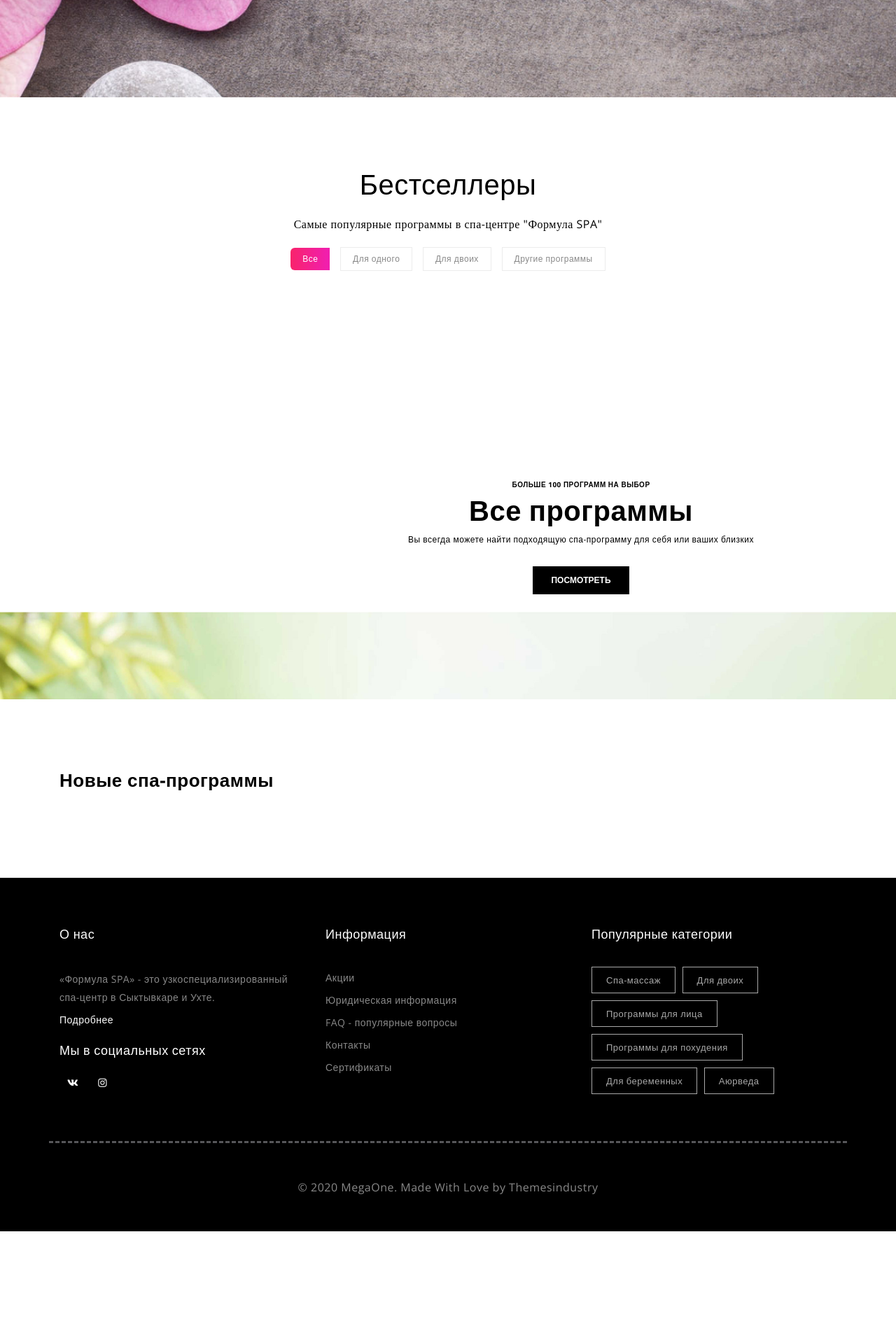
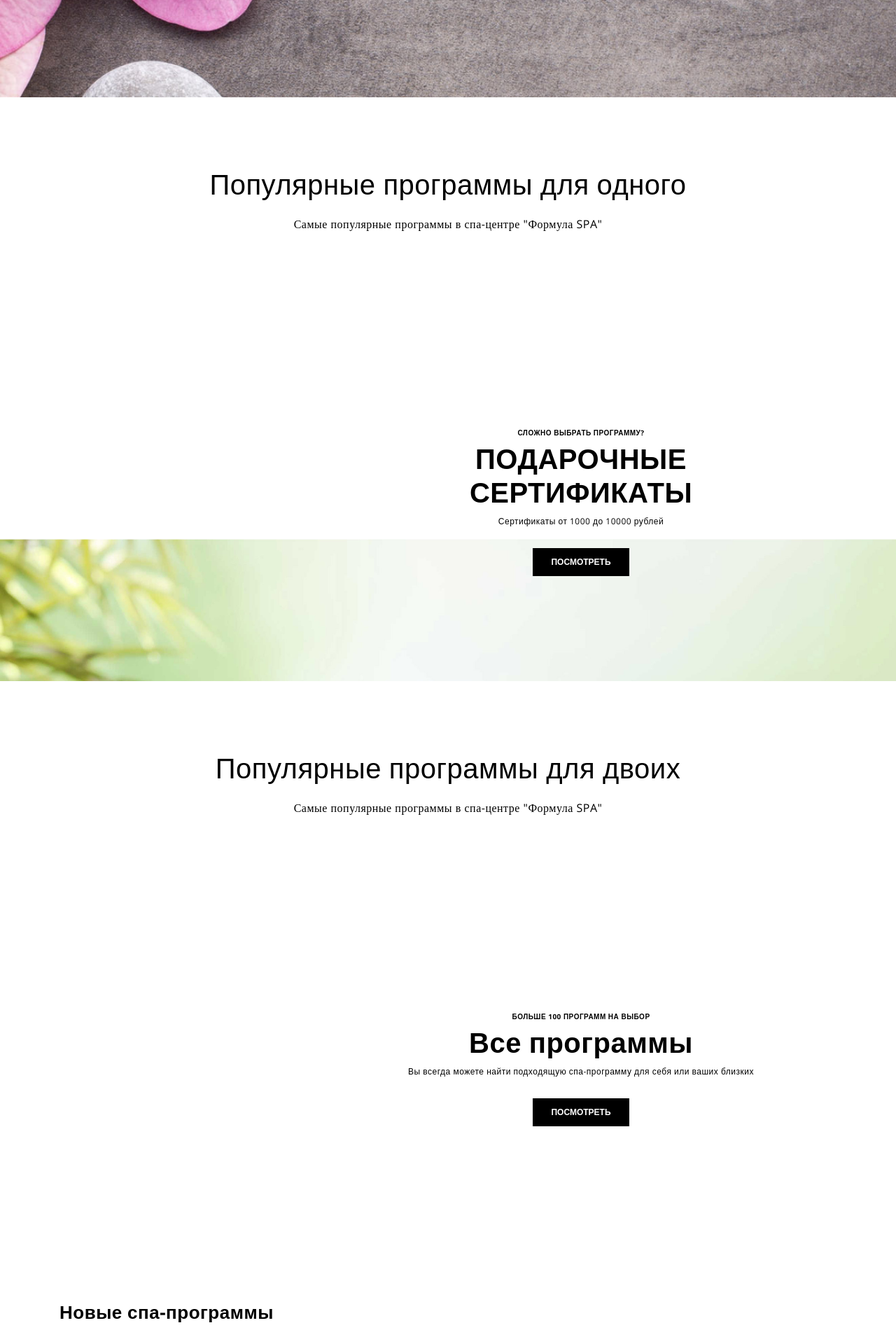
Before and after one commit to MokkoFm/formula-spa-django, a Django app: page / in a window 1280 px wide. Shown: the part 839-2759 px from the top of the page at 70% size. Before the commit the page ends 2598 px from the top, so only its background shows below. Run offline with Django 3.2, Linux system fonts and the light colour scheme; data that the repository does not hold is empty; parts of the project's set-up code (start-up, migrations or seed data) failed here and were passed over; some libraries are stand-ins or nearby versions; some web fonts are replaced.

Commit message:
change structure of main page

```diff
--- a/spaweb/templates/index.html
+++ b/spaweb/templates/index.html
@@ -436,29 +436,17 @@
             <!-- START PORTFOLIO HEADING -->
             <div class="col-12">
                 <div class="portfolioHeading text-center">
-                    <h1 class="high-lighted-heading">Бестселлеры</h1>
+                    <h1 class="high-lighted-heading">Популярные программы для одного</h1>
                     <p>Самые популярные программы в спа-центре "Формула SPA"</p>
                 </div>
             </div>
             <!-- END PORTFOLIO HEADING -->
 
-                <!-- START FILTERS -->
-            <div class="col-12">
-                <div class="clearfix d-flex justify-content-center">
-                    <div id="js-filters-blog-posts" class="cbp-l-filters-button cbp-1-filters-alignCenter">
-                        <div data-filter="*" class="cbp-filter-item-active cbp-filter-item cbp-l-filters-list-first">Все </div>
-                            <div data-filter=".single" class="cbp-filter-item">Для одного</div>
-                            <div data-filter=".couple" class="cbp-filter-item">Для двоих</div>
-                            <div data-filter=".others" class="cbp-filter-item">Другие программы</div>
-                    </div>
-                </div>
-            </div>
-                <!-- END FILTERS -->
-
                 <!-- START PORTFOLIO IMAGES -->
             <div class="col-12">
                 <div id="js-grid-blog-posts" class="cbp">
                     {% for bestseller in bestsellers %}
+                        {% if bestseller.category.topic.title == "Для одного" %}
                         <div class="cbp-item single couple others wow slideInUp">
                             <a class="portfolio-circle-cart" href="shop-cart.html">
                                 <i class="fa fa-shopping-cart"></i>
@@ -475,6 +463,7 @@
                                 </div>
                             </div>
                         </div>
+                        {% endif %}
                     {% endfor %}
                 </div>
             </div>
@@ -484,6 +473,68 @@
     </div>
 </div>
 <!-- END PORTOLIO SECTION -->
+
+<!--START BANNER SECTION-->
+<div class="banner-section parallax-slide">
+    <div class="container">
+        <div class="row">
+            <div class="col-12 col-lg-6 offset-lg-5 text-center">
+                <div class="banner-content-wrapper">
+                <span>СЛОЖНО ВЫБРАТЬ ПРОГРАММУ?</span>
+                <h1>ПОДАРОЧНЫЕ СЕРТИФИКАТЫ</h1>
+                <p>Сертификаты от 1000 до 10000 рублей</p>
+                 <button type="button" class="btn black-btn-with-border">ПОСМОТРЕТЬ</button>
+                </div>
+            </div>
+        </div>
+    </div>
+</div>
+<!--END BANNER SECTION-->
+
+<!-- START PORTOLIO SECTION -->
+<div class="portfolio-section" style="padding-top: 0;">
+    <div class="container">
+        <div class="row">
+
+            <!-- START PORTFOLIO HEADING -->
+            <div class="col-12">
+                <div class="portfolioHeading text-center">
+                    <h1 class="high-lighted-heading">Популярные программы для двоих</h1>
+                    <p>Самые популярные программы в спа-центре "Формула SPA"</p>
+                </div>
+            </div>
+            <!-- END PORTFOLIO HEADING -->
+
+                <!-- START PORTFOLIO IMAGES -->
+            <div class="col-12">
+                <div id="js-grid-blog-posts-1" class="cbp">
+                    {% for bestseller in bestsellers %}
+                        {% if bestseller.category.topic.title == "Для двоих" %}
+                        <div class="cbp-item single couple others wow slideInUp">
+                            <a class="portfolio-circle-cart" href="shop-cart.html">
+                                <i class="fa fa-shopping-cart"></i>
+                            </a>
+                            <div>
+                                <div class="item"> <a href="{% url 'product-detail' bestseller.slug %}" class="cbp-caption"><img src="{{bestseller.image_url}}" alt=""></a></div>
+                            </div>
+                            <div class="row">
+                                <div class="col-12 text-center">
+                                    <a href="{% url 'product-detail' bestseller.slug %}" class="cbp-l-grid-blog-title portfolio-title">{{bestseller.name}}</a>
+                                </div>
+                                <div class="col-12 text-center">
+                                    <div class="cbp-l-grid-blog-desc portfolio-des">₽{{bestseller.price}}</div>
+                                </div>
+                            </div>
+                        </div>
+                        {% endif %}
+                    {% endfor %}
+                </div>
+            </div>
+                <!-- END PORTFOLIO IMAGES -->
+
+        </div>
+    </div>
+</div>
 
 <!--START BANNER SECTION-->
 <div class="banner-section parallax-slide">
--- a/static/js/script.js
+++ b/static/js/script.js
@@ -29,6 +29,37 @@ $(window).on("load", function () {
     ======================================*/
 
     $('#js-grid-blog-posts').cubeportfolio({
+        filters: '#js-filters-blog-posts',
+        search: '#js-search-blog-posts',
+        defaultFilter: '*',
+        animationType: '3dflip',
+        gapHorizontal: 70,
+        gapVertical: 30,
+        gridAdjustment: 'responsive',
+        mediaQueries: [{
+            width: 1500,
+            cols: 3,
+        }, {
+            width: 1100,
+            cols: 3,
+        }, {
+            width: 800,
+            cols: 3,
+        }, {
+            width: 481,
+            cols: 2,
+            options: {}
+        }, {
+            width: 320,
+            cols: 1,
+            options: {}
+        }],
+        caption: 'none',
+        displayType: 'fadeIn',
+        displayTypeSpeed: 400,
+    });
+
+    $('#js-grid-blog-posts-1').cubeportfolio({
         filters: '#js-filters-blog-posts',
         search: '#js-search-blog-posts',
         defaultFilter: '*',
```
